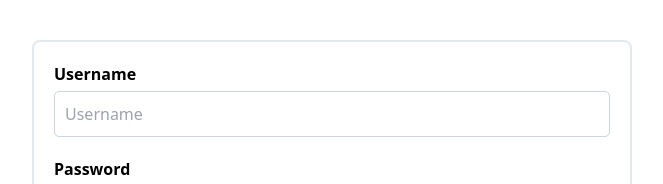
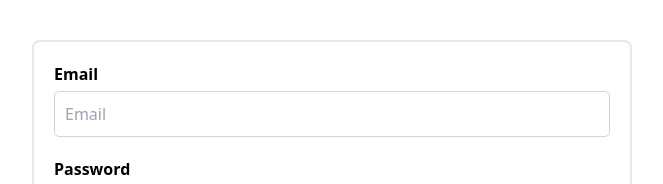
Before and after one commit to tusmasoma/go-chat-app, a React (Create React App) app in the folder client/: page /signup in a window 1280 px wide. Shown: the top 184 px of the page, without its empty margins (308-971 px from the left). Built offline with nearby package versions, Linux system fonts and the light colour scheme.

Commit message:
chore: add auth loginc

```diff
--- a/client/src/pages/Login.tsx
+++ b/client/src/pages/Login.tsx
@@ -4,19 +4,19 @@ import { Navigate } from 'react-router-dom';
 
 const Login: React.FC = () => {
   // useState フックで状態を定義
-  const [username, setUsername] = useState<string>('');
+  const [email, setEmail] = useState<string>('');
   const [password, setPassword] = useState<string>('');
   const [message, setMessage] = useState<string>('');
   const [isInvalid, setIsInvalid] = useState<boolean>(false);
   const [redirect, setRedirect] = useState<boolean>(false);
-  const [redirectTo, setRedirectTo] = useState<string>('/chat?u=');
+  const [redirectTo, setRedirectTo] = useState<string>('/chat');
   const endpoint = 'http://localhost:8080/api/user/login';
 
   // 入力変更時に状態を更新
   const onChange = (event: ChangeEvent<HTMLInputElement>) => {
     const { name, value } = event.target;
-    if (name === 'username') {
-      setUsername(value);
+    if (name === 'email') {
+      setEmail(value);
     } else if (name === 'password') {
       setPassword(value);
     }
@@ -28,13 +28,15 @@ const Login: React.FC = () => {
 
     try {
       const res = await axios.post(endpoint, {
-        username,
+        email,
         password,
       });
 
       console.log('login', res);
-      if (res.data.status) {
-        setRedirectTo(redirectTo + username);
+      if (res.status === 200) {
+        localStorage.setItem('jwtToken', res.headers.authorization);
+
+        setRedirectTo(redirectTo);
         setRedirect(true);
       } else {
         setMessage(res.data.message);
@@ -74,13 +76,13 @@ const Login: React.FC = () => {
               fontWeight: 'bold',
             }}
           >
-            Username
+            Email
           </label>
           <input
             type="text"
-            placeholder="Username"
-            name="username"
-            value={username}
+            placeholder="Email"
+            name="email"
+            value={email}
             onChange={onChange}
             style={{
               width: '100%',
@@ -117,7 +119,7 @@ const Login: React.FC = () => {
           {!isInvalid ? (
             ''
           ) : (
-            <span style={{ color: 'red' }}>Invalid username or password</span>
+            <span style={{ color: 'red' }}>Invalid email or password</span>
           )}
         </div>
 
--- a/client/src/pages/Signup.tsx
+++ b/client/src/pages/Signup.tsx
@@ -4,19 +4,19 @@ import { Navigate } from 'react-router-dom';
 
 const SignUp: React.FC = () => {
   // useState フックで状態を定義
-  const [username, setUsername] = useState<string>('');
+  const [email, setEmail] = useState<string>('');
   const [password, setPassword] = useState<string>('');
   const [message, setMessage] = useState<string>('');
   const [isInvalid, setIsInvalid] = useState<boolean>(false);
   const [redirect, setRedirect] = useState<boolean>(false);
-  const [redirectTo, setRedirectTo] = useState<string>('/chat?u=');
+  const [redirectTo, setRedirectTo] = useState<string>('/chat');
   const endpoint = 'http://localhost:8080/api/user/signup';
 
   // 入力変更時に状態を更新
   const onChange = (event: ChangeEvent<HTMLInputElement>) => {
     const { name, value } = event.target;
-    if (name === 'username') {
-      setUsername(value);
+    if (name === 'email') {
+      setEmail(value);
     } else if (name === 'password') {
       setPassword(value);
     }
@@ -28,15 +28,18 @@ const SignUp: React.FC = () => {
 
     try {
       const res = await axios.post(endpoint, {
-        username,
+        email,
         password,
       });
 
-      console.log('signup', res);
-      if (res.data.status) {
-        setRedirectTo(redirectTo + username);
+      if (res.status === 200) {
+        console.log('Success: signup', res);
+        localStorage.setItem('jwtToken', res.headers.authorization);
+
+        setRedirectTo(redirectTo);
         setRedirect(true);
       } else {
+        console.log('Failed: signup', res);
         setMessage(res.data.message);
         setIsInvalid(true);
       }
@@ -74,13 +77,13 @@ const SignUp: React.FC = () => {
               fontWeight: 'bold',
             }}
           >
-            Username
+            Email
           </label>
           <input
             type="text"
-            placeholder="Username"
-            name="username"
-            value={username}
+            placeholder="Email"
+            name="email"
+            value={email}
             onChange={onChange}
             style={{
               width: '100%',
```
Also changed, not shown: 1 other file (tests, documents, lock files or other folders).
